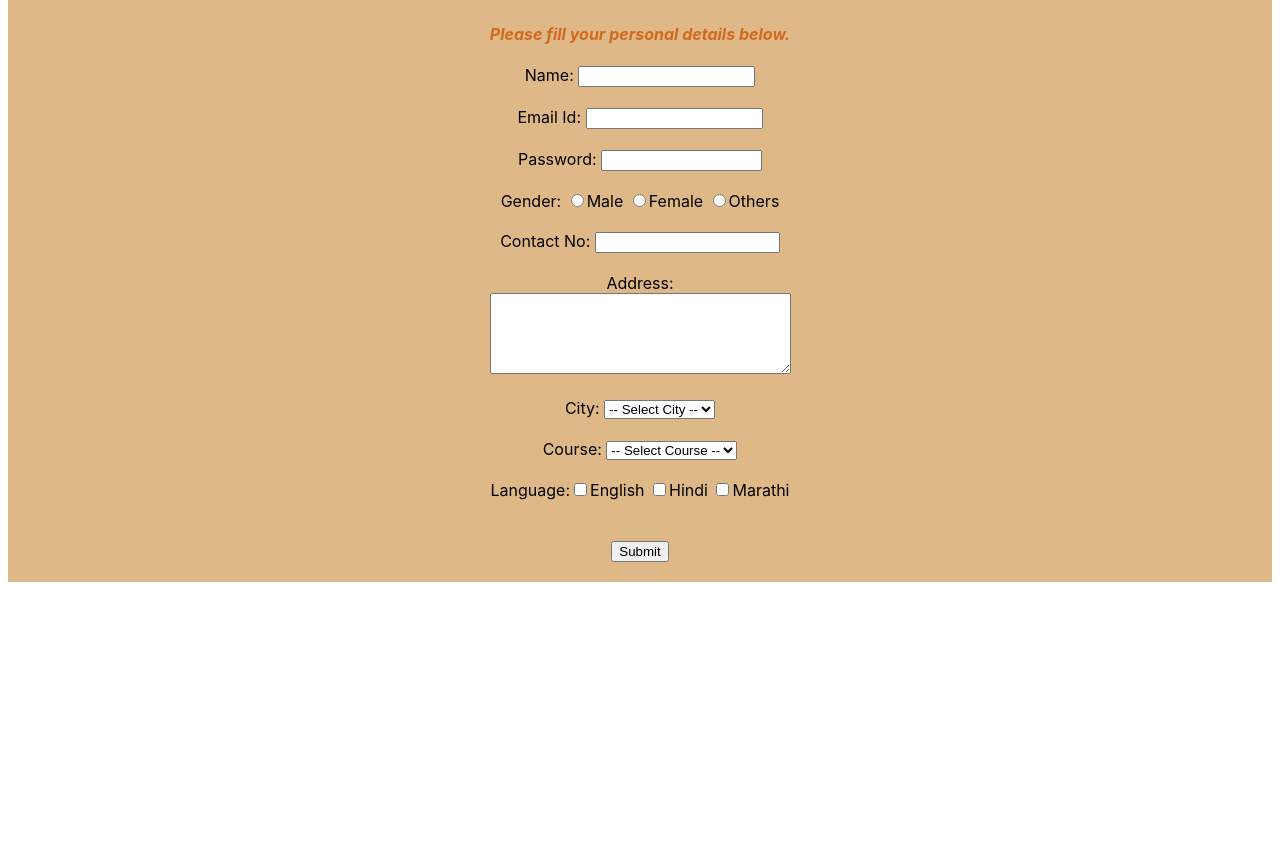
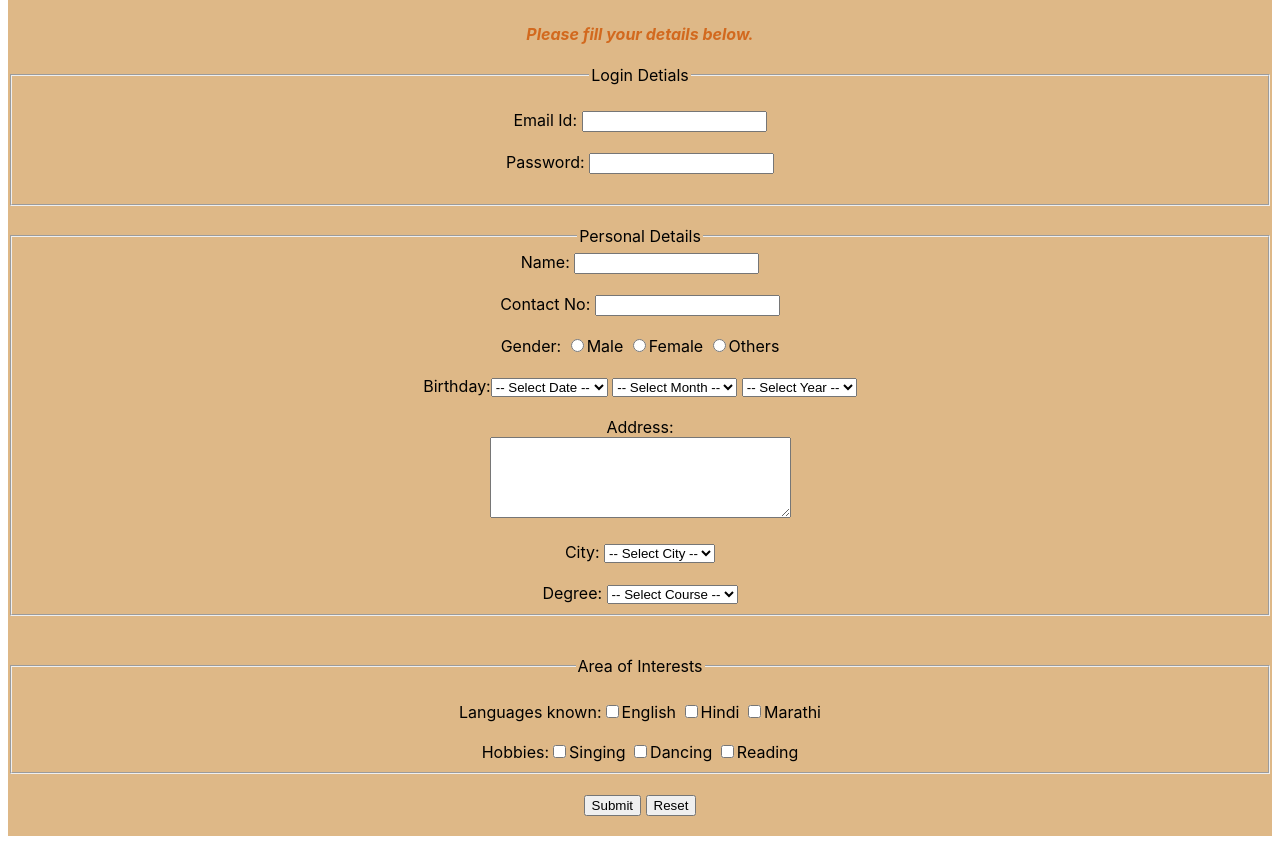
Before and after one commit to kritikapoojari/RegistrationForm, a plain HTML site: page form-index.html in a window 1280 px wide. Shown: the part 90-934 px from the top of the page. Before the commit the page ends 800 px from the top, so only its background shows below. Drawn offline with Linux system fonts and the light colour scheme.

Commit message:
Add files via upload
Created and modified files using different elements of HTML.

```diff
--- a/form-index.css
+++ b/form-index.css
@@ -2,6 +2,7 @@ div {
     text-align: center;
     background-color: burlywood;
     font-family: -apple-system, BlinkMacSystemFont, 'Segoe UI', Roboto, Oxygen, Ubuntu, Cantarell, 'Open Sans', 'Helvetica Neue', sans-serif;
+    color: black;
 }
 
 h4 {
--- a/form-index.html
+++ b/form-index.html
@@ -12,24 +12,37 @@
     <div>
 
         <h1>Welcome to Registration Form !</h1>
-        <h4> Please fill your personal details below.</h4>
+        <h4> Please fill your details below.</h4>
 
         <form action=" " method="POST">
-
-            <label for="name"> Name:</label>
-            <input type="text" name="name" id="name" size="19" />
-
+            <fieldset>
+                <legend>Login Detials</legend>
                 <br>
-            <br>
-
                 <label for="email">Email Id:</label>
-            <input type="text" name="email" id="email" size="19" />
+                <input type="email" name="email" id="email" />
 
                 <br>
                 <br>
 
                 <label for="password">Password: </label>
-            <input type="text" name="password" id="password" size="17" />
+                <input type="text" name="password" id="password" />
+
+                <br>
+                <br>
+
+            </fieldset>
+            <br>
+            <fieldset>
+                <legend>Personal Details</legend>
+
+                <label for="name"> Name:</label>
+                <input type="text" name="name" id="name" />
+
+                <br>
+                <br>
+
+                <label for="phone">Contact No:</label>
+                <input type="number" name="phone" id="phone" />
 
                 <br>
                 <br>
@@ -43,8 +56,51 @@
                 <br>
                 <br>
 
-            <label for="phone">Contact No:</label>
-            <input type="number" name="phone" id="phone" size="10" />
+                <label>
+                    Birthday:<select name="bday"id="bday">
+                        <option selected>-- Select Date --</option>
+                        <option>1</option>
+                        <option>2</option>
+                        <option>3</option>
+                        <option>4</option>
+                        <option>5</option>
+                        <option>6</option>
+                        <option>7</option>
+                        <option>8</option>
+                        <option>9</option>
+                        <option>10</option>
+                    </select>
+                </label>
+                <label>
+                    <select name="bdaym"id="bdaym">
+                        <option selected>-- Select Month --</option>
+                        <option>Jan</option>
+                        <option>Feb</option>
+                        <option>Mar</option>
+                        <option>Apr</option>
+                        <option>May</option>
+                        <option>Jun</option>
+                        <option>Jul</option>
+                        <option>Aug</option>
+                        <option>Sep</option>
+                        <option>Oct</option>
+                    </select>
+                </label>
+                <label>
+                    <select name="bdayy"id="bdayy">
+                        <option selected>-- Select Year --</option>
+                        <option>1995</option>
+                        <option>1996</option>
+                        <option>1997</option>
+                        <option>1998</option>
+                        <option>1999</option>
+                        <option>2000</option>
+                        <option>2001</option>
+                        <option>2002</option>
+                        <option>2003</option>
+                        <option>2004</option>
+                    </select>
+                </label>
 
                 <br>
                 <br>
@@ -65,12 +121,11 @@
                     <option>Banglore</option>
                 </select>
                 </label>
-
                 <br>
                 <br>
 
                 <label>
-                Course: <select name="course" id="course">
+                Degree: <select name="course" id="course">
                     <option selected>-- Select Course --</option>
                     <option>Engineering</option>
                     <option>B.Com</option>
@@ -80,21 +135,33 @@
                 </select>
             </label>
 
+            </fieldset>
+            <br>
+            <br>
+            <fieldset>
+                <legend>Area of Interests</legend>
+                <br>
+                <label>
+                    Languages known:<input type="checkbox" name="checkbox" value="checkbox" id="1">English
+                    <input type="checkbox" name="checkbox" value="checkbox" id="2">Hindi
+                    <input type="checkbox" name="checkbox" value="checkbox" id="3">Marathi
+            </label>
                 <br>
                 <br>
 
                 <label>
-                Language:<input type="checkbox" name="checkbox" value="checkbox" id="1">English
-                <input type="checkbox" name="checkbox" value="checkbox" id="2">Hindi
-                <input type="checkbox" name="checkbox" value="checkbox" id="3">Marathi
+                Hobbies:<input type="checkbox" name="checkbox" value="checkbox" id="01">Singing
+                <input type="checkbox" name="checkbox" value="checkbox" id="02">Dancing
+                <input type="checkbox" name="checkbox" value="checkbox" id="03">Reading
             </label>
+            </fieldset>
 
             <br>
-            <br>
-            <br>
+
 
             <label>
                 <input type="submit" name="submit" value="Submit">
+                <input type="reset" name="reset" value="Reset">
             </label>
 
             <br>
@@ -103,7 +170,6 @@
 
         </form>
     </div>
-
 </body>
 
 </html>
```
Lines whose indentation alone changed are shown as unchanged.
